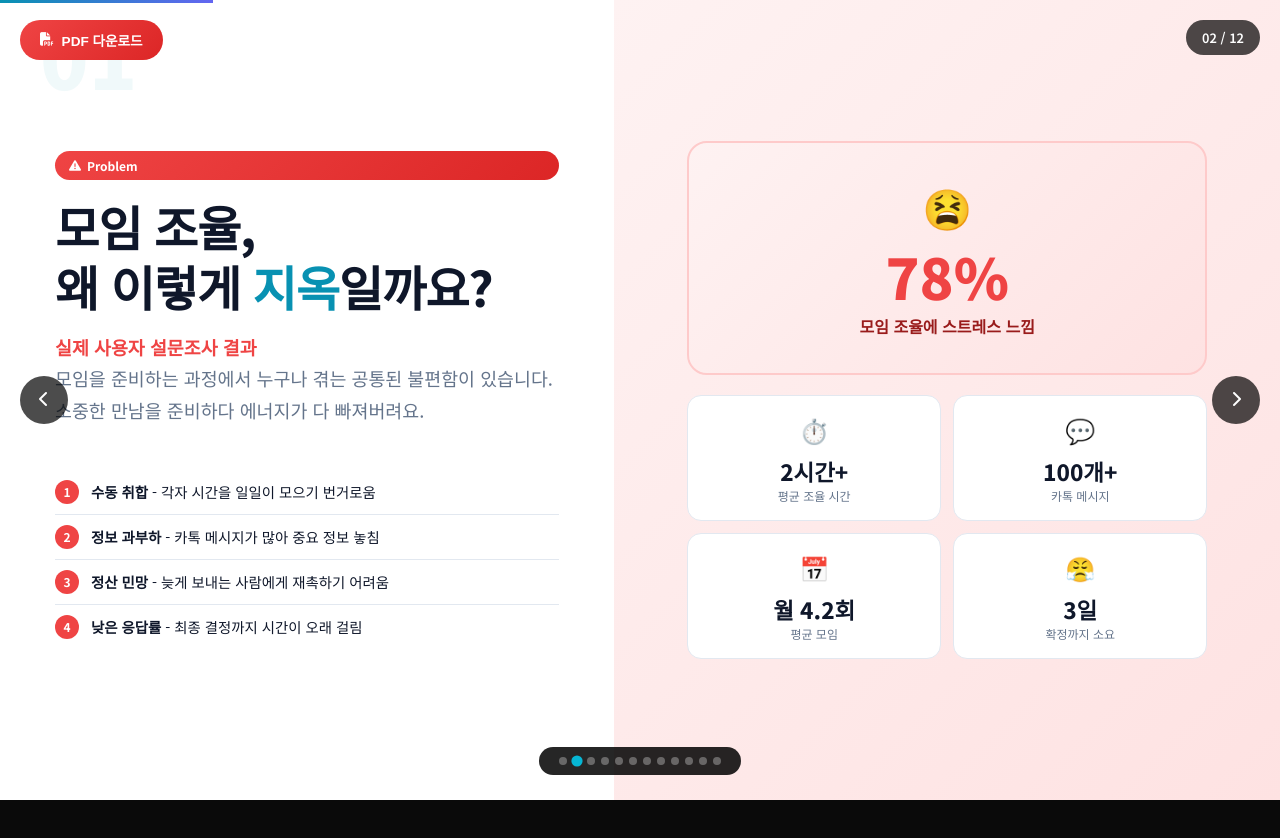
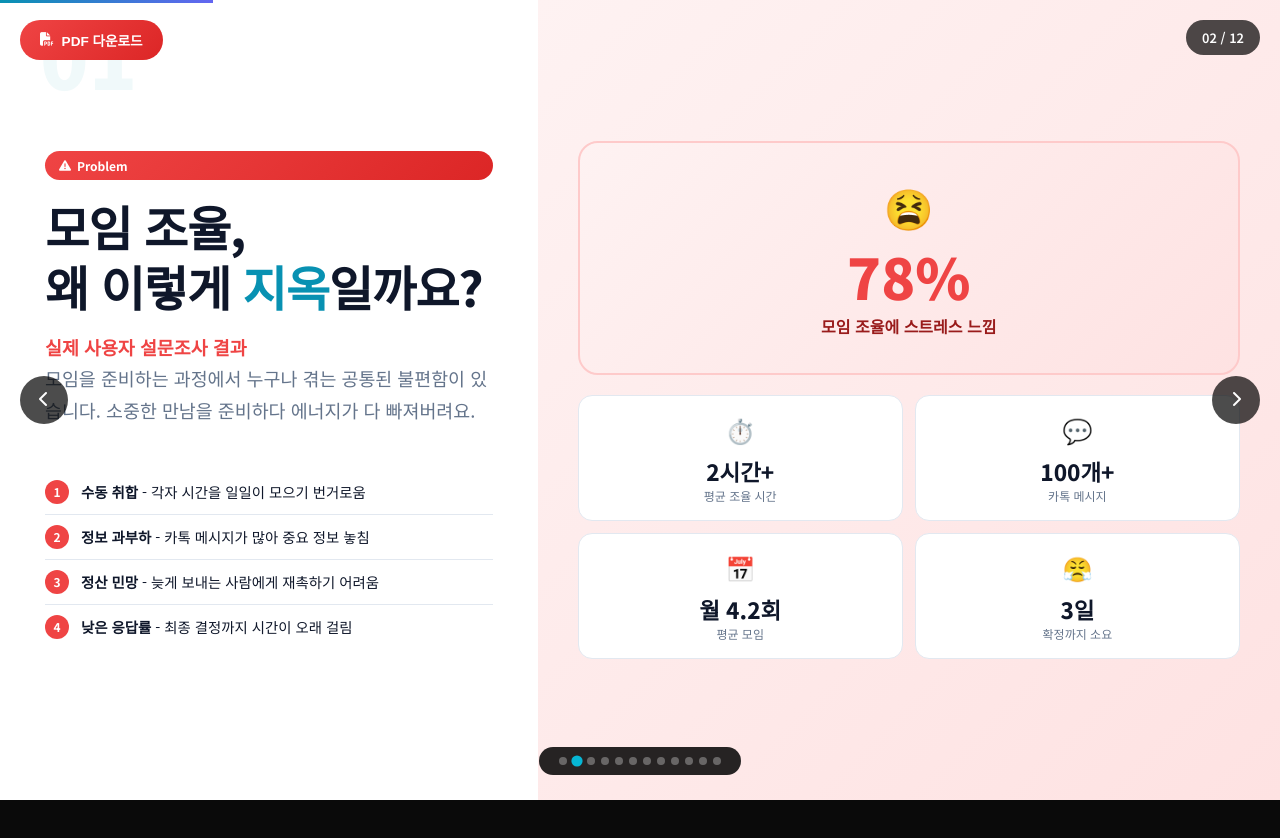
Before and after one commit to somoon0422/easymoim, a website: page ir.html in a window 1280 px wide. Both pictures are taken after a click on the button 1236 px from the left and 400 px from the top of the page. Shown: the top 838 px of the page. Drawn offline with nearby package versions, Linux system fonts and the light colour scheme.

Commit message:
IR 레이아웃 비율 조정 (42/58) 및 비주얼 확대

```diff
--- a/ir.html
+++ b/ir.html
@@ -82,11 +82,11 @@
         }
         .slide-split { display: flex; height: 100%; }
         .slide-left {
-            width: 48%; padding: 50px 55px;
+            width: 42%; padding: 50px 45px;
             display: flex; flex-direction: column; justify-content: center;
         }
         .slide-right {
-            width: 52%; display: flex; align-items: center; justify-content: center;
+            width: 58%; display: flex; align-items: center; justify-content: center;
             padding: 40px; position: relative;
         }
         .slide-number {
@@ -144,7 +144,7 @@
         }
 
         /* Problem Slide */
-        .problem-visual { width: 100%; max-width: 520px; }
+        .problem-visual { width: 100%; max-width: 100%; }
         .problem-stat-big {
             background: linear-gradient(135deg, #FEF2F2, #FEE2E2);
             border-radius: 20px; padding: 35px; text-align: center;
@@ -175,7 +175,7 @@
         .pain-item .text { font-size: 0.9em; color: var(--dark); }
 
         /* Solution Slide */
-        .solution-visual { width: 100%; max-width: 360px; }
+        .solution-visual { width: 100%; max-width: 420px; }
         .solution-phone {
             background: linear-gradient(135deg, #0F172A, #1E293B);
             border-radius: 36px; padding: 10px;
```
